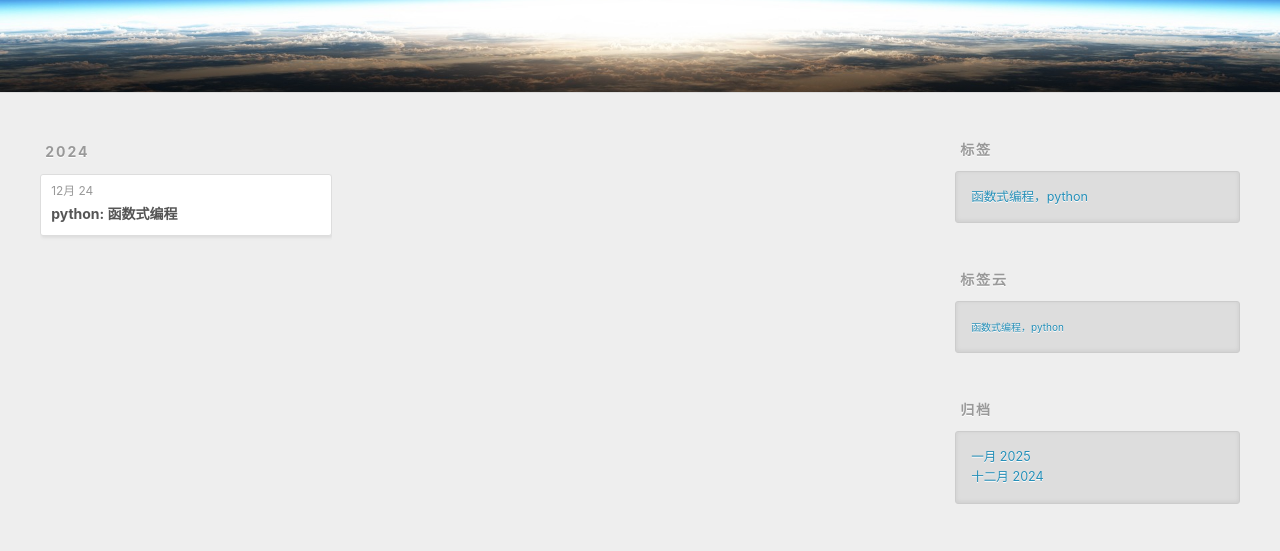
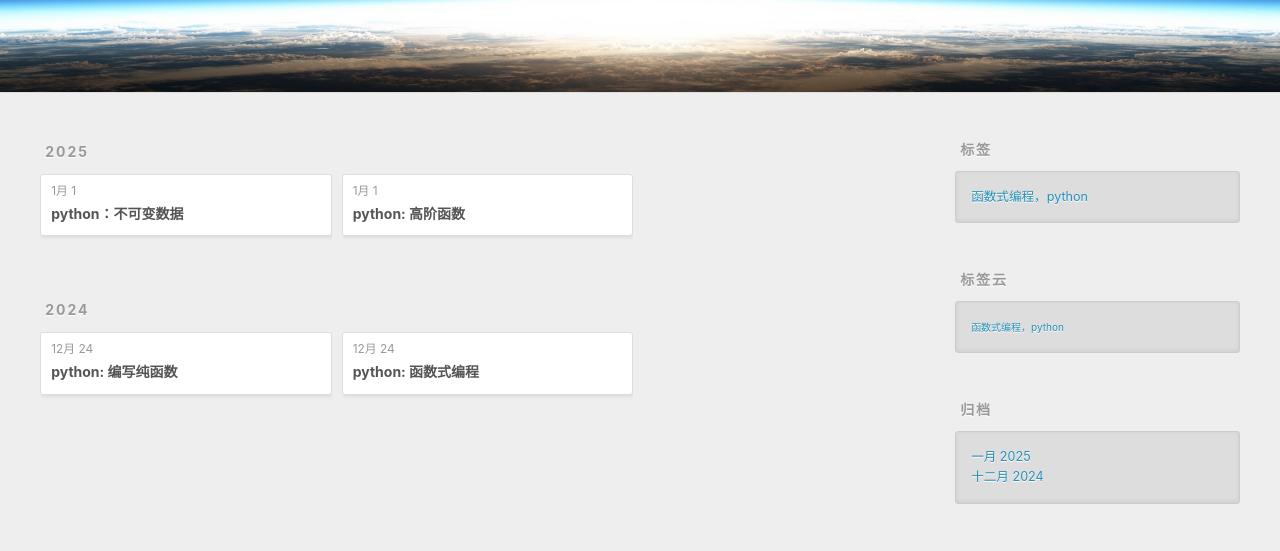
Before and after one commit to deedoblog/notes, a plain HTML site: page tags/函数式编程，python/index.html in a window 1280 px wide. Shown: the part 208-759 px from the top of the page. Drawn offline with Linux system fonts and the light colour scheme; files that its build step writes are made by us from their sources; files whose address does not match are found by name.

Commit message:
Site updated: 2025-01-14 17:29:07

```diff
--- a/tags/函数式编程，python/index.html
+++ b/tags/函数式编程，python/index.html
@@ -82,9 +82,76 @@
 
       <section class="archives-wrap">
         <div class="archive-year-wrap">
+          <a href="/tech/archives/2025" class="archive-year">2025</a>
+        </div>
+        <div class="archives">
+
+    <article class="archive-article archive-type-post">
+  <div class="archive-article-inner">
+    <header class="archive-article-header">
+      <a href="/tech/2024/12/31/python-functional-programming-immutables/" class="archive-article-date">
+  <time class="dt-published" datetime="2025-01-01T04:25:47.000Z" itemprop="datePublished">1月 1</time>
+</a>
+
+
+    <h1 itemprop="name">
+      <a class="archive-article-title" href="/tech/2024/12/31/python-functional-programming-immutables/">python：不可变数据</a>
+    </h1>
+
+
+    </header>
+  </div>
+</article>
+
+
+
+    <article class="archive-article archive-type-post">
+  <div class="archive-article-inner">
+    <header class="archive-article-header">
+      <a href="/tech/2024/12/31/python-functional-programming-high-order-function/" class="archive-article-date">
+  <time class="dt-published" datetime="2025-01-01T03:05:52.000Z" itemprop="datePublished">1月 1</time>
+</a>
+
+
+    <h1 itemprop="name">
+      <a class="archive-article-title" href="/tech/2024/12/31/python-functional-programming-high-order-function/">python: 高阶函数</a>
+    </h1>
+
+
+    </header>
+  </div>
+</article>
+
+
+
+
+        </div></section>
+
+
+      <section class="archives-wrap">
+        <div class="archive-year-wrap">
           <a href="/tech/archives/2024" class="archive-year">2024</a>
         </div>
         <div class="archives">
+
+    <article class="archive-article archive-type-post">
+  <div class="archive-article-inner">
+    <header class="archive-article-header">
+      <a href="/tech/2024/12/24/python-functional-programming-pure-function/" class="archive-article-date">
+  <time class="dt-published" datetime="2024-12-24T08:42:05.000Z" itemprop="datePublished">12月 24</time>
+</a>
+
+
+    <h1 itemprop="name">
+      <a class="archive-article-title" href="/tech/2024/12/24/python-functional-programming-pure-function/">python: 编写纯函数</a>
+    </h1>
+
+
+    </header>
+  </div>
+</article>
+
+
 
     <article class="archive-article archive-type-post">
   <div class="archive-article-inner">
```
Also changed, not shown: 2024/12/23/My-New-Post/index.html (+1 -1 lines), 2024/12/24/hello-world/index.html (+1 -1 lines), 2024/12/24/python-functional-programming-pure-function/index.html (+5 -2 lines), 2024/12/24/python-functional-programming/index.html (+1 -1 lines), 2024/12/31/python-functional-programming-high-order-function/index.html (+5 -2 lines), 2024/12/31/python-functional-programming-immutables/index.html (+5 -2 lines), index.html (+12 -6 lines).
